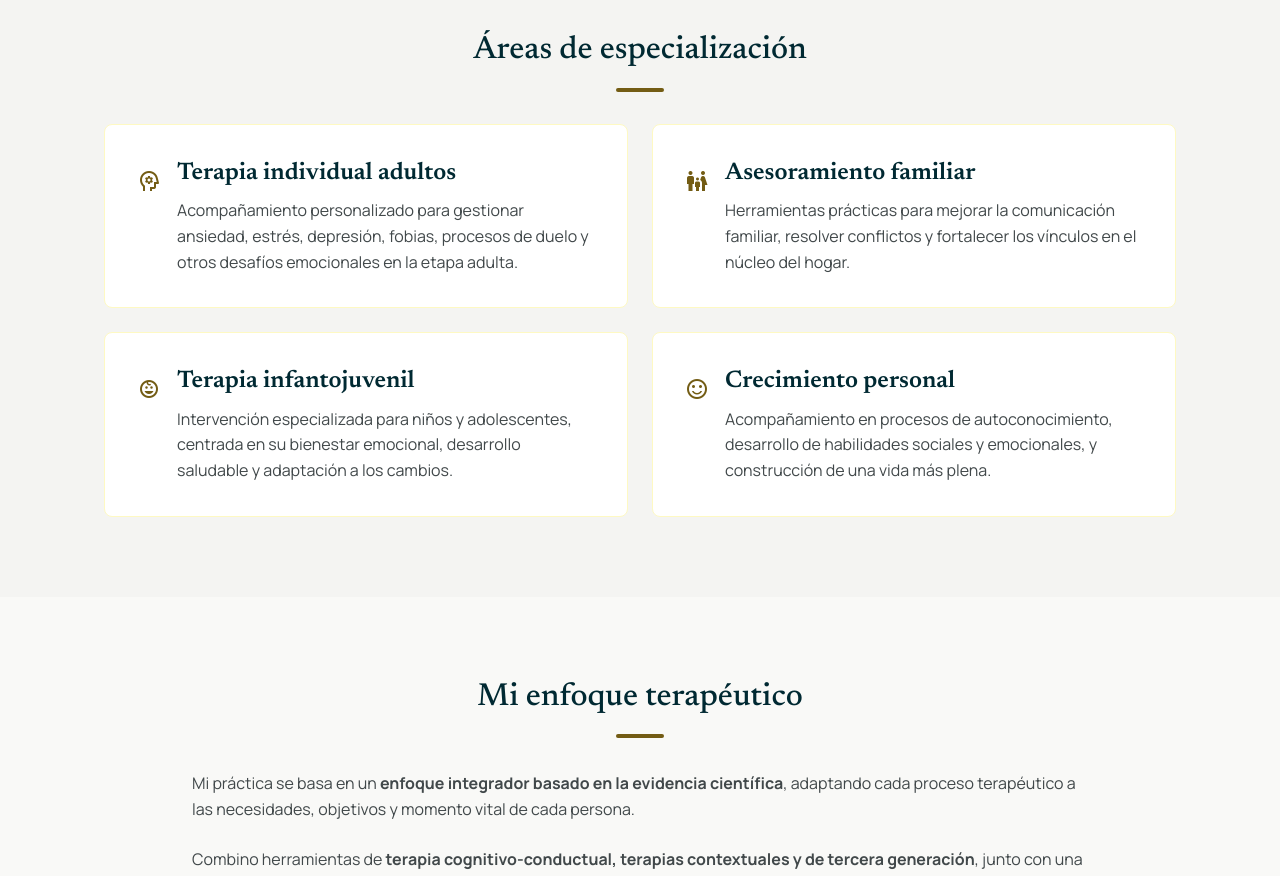
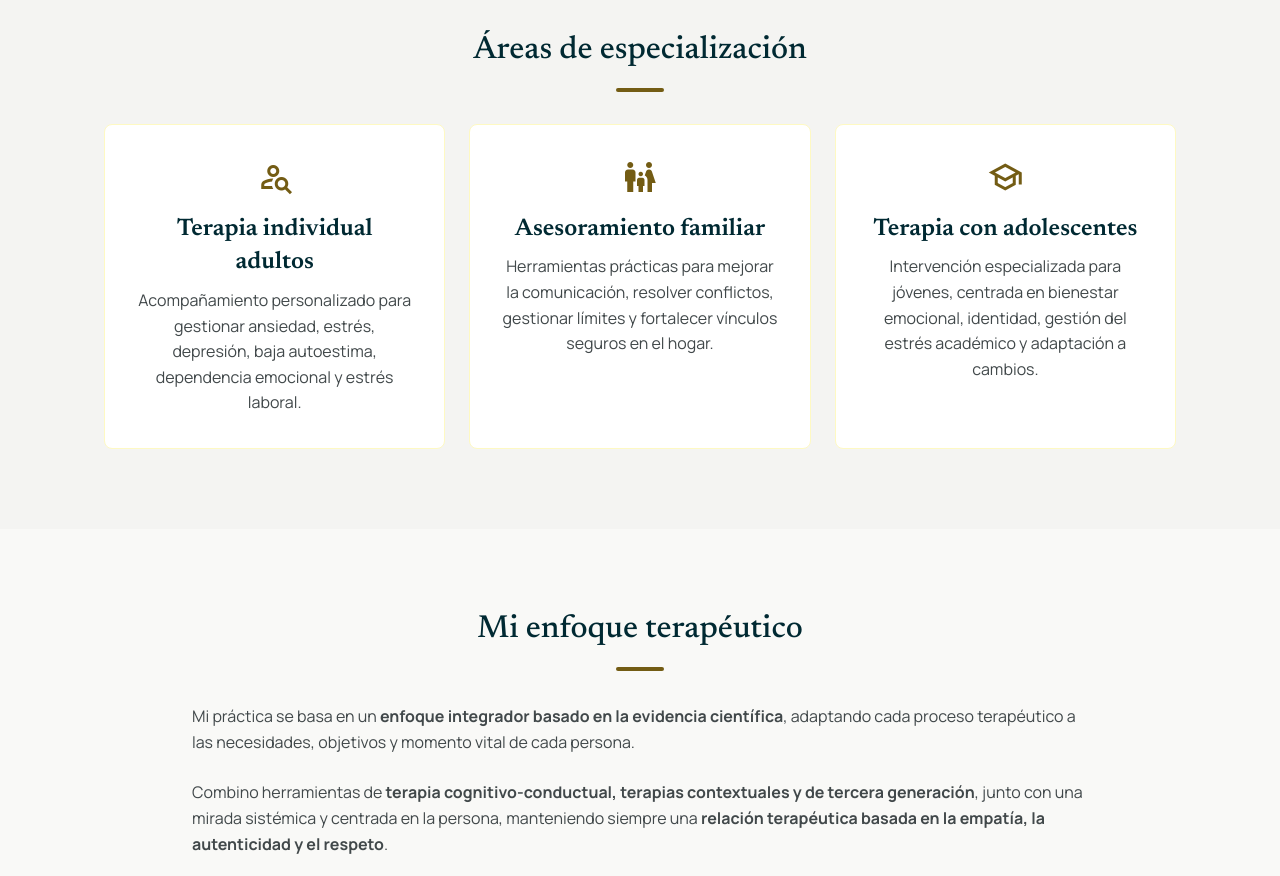
Before and after one commit to pabloalberdi2000/claudia-Psicologia, a Next.js app: page /sobre-mi in a window 1280 px wide. Shown: the part 920-1796 px from the top of the page. Built offline with nearby package versions, Linux system fonts and the light colour scheme.

Commit message:
feat/modificacioneshorario

```diff
--- a/src/app/contacto/page.tsx
+++ b/src/app/contacto/page.tsx
@@ -122,7 +122,7 @@ export default function Contacto() {
               </li>
               <li className="flex justify-between">
                 <span className="font-semibold">Horario laboral:</span>
-                <span>13:00 - 21:00</span>
+                <span>10:00 - 20:00</span>
               </li>
               <li className="flex justify-between">
                 <span className="font-semibold">Sábados:</span>
--- a/src/app/servicios/page.tsx
+++ b/src/app/servicios/page.tsx
@@ -38,7 +38,7 @@ export default function Servicios() {
         'Problemas de conducta en hijos',
         'Preparación para cambios familiares',
         'Separación y divorcio',
-        'Mala convivencia y enojo recurrente',
+        'Mala convivencia y enfado recurrente',
         'Creación de vínculos más seguros',
       ],
     },
--- a/src/app/sobre-mi/page.tsx
+++ b/src/app/sobre-mi/page.tsx
@@ -63,50 +63,38 @@ export default function SobreMi() {
             <h2 className="font-headline-md text-headline-md text-primary mb-4">Áreas de especialización</h2>
             <div className="w-12 h-1 bg-secondary mx-auto rounded-full"></div>
           </div>
-          <div className="grid grid-cols-1 md:grid-cols-2 gap-gutter">
+          <div className="grid grid-cols-1 md:grid-cols-3 gap-gutter">
             <div className="tonal-card p-stack-md rounded-xl">
-              <div className="flex items-start gap-4">
-                <span className="material-symbols-outlined text-secondary text-headline-sm flex-shrink-0 mt-2">psychology</span>
+              <div className="flex flex-col items-center text-center space-y-4">
+                <span className="material-symbols-outlined text-secondary text-4xl">person_search</span>
                 <div>
                   <h3 className="font-headline-sm text-headline-sm text-primary mb-2">Terapia individual adultos</h3>
                   <p className="text-on-surface-variant font-body-md">
-                    Acompañamiento personalizado para gestionar ansiedad, estrés, depresión, fobias, procesos de duelo y otros desafíos emocionales en la etapa adulta.
+                    Acompañamiento personalizado para gestionar ansiedad, estrés, depresión, baja autoestima, dependencia emocional y estrés laboral.
                   </p>
                 </div>
               </div>
             </div>
 
             <div className="tonal-card p-stack-md rounded-xl">
-              <div className="flex items-start gap-4">
-                <span className="material-symbols-outlined text-secondary text-headline-sm flex-shrink-0 mt-2">family_restroom</span>
+              <div className="flex flex-col items-center text-center space-y-4">
+                <span className="material-symbols-outlined text-secondary text-4xl">family_restroom</span>
                 <div>
                   <h3 className="font-headline-sm text-headline-sm text-primary mb-2">Asesoramiento familiar</h3>
                   <p className="text-on-surface-variant font-body-md">
-                    Herramientas prácticas para mejorar la comunicación familiar, resolver conflictos y fortalecer los vínculos en el núcleo del hogar.
+                    Herramientas prácticas para mejorar la comunicación, resolver conflictos, gestionar límites y fortalecer vínculos seguros en el hogar.
                   </p>
                 </div>
               </div>
             </div>
 
             <div className="tonal-card p-stack-md rounded-xl">
-              <div className="flex items-start gap-4">
-                <span className="material-symbols-outlined text-secondary text-headline-sm flex-shrink-0 mt-2">child_care</span>
+              <div className="flex flex-col items-center text-center space-y-4">
+                <span className="material-symbols-outlined text-secondary text-4xl">school</span>
                 <div>
-                  <h3 className="font-headline-sm text-headline-sm text-primary mb-2">Terapia infantojuvenil</h3>
+                  <h3 className="font-headline-sm text-headline-sm text-primary mb-2">Terapia con adolescentes</h3>
                   <p className="text-on-surface-variant font-body-md">
-                    Intervención especializada para niños y adolescentes, centrada en su bienestar emocional, desarrollo saludable y adaptación a los cambios.
-                  </p>
-                </div>
-              </div>
-            </div>
-
-            <div className="tonal-card p-stack-md rounded-xl">
-              <div className="flex items-start gap-4">
-                <span className="material-symbols-outlined text-secondary text-headline-sm flex-shrink-0 mt-2">sentiment_satisfied</span>
-                <div>
-                  <h3 className="font-headline-sm text-headline-sm text-primary mb-2">Crecimiento personal</h3>
-                  <p className="text-on-surface-variant font-body-md">
-                    Acompañamiento en procesos de autoconocimiento, desarrollo de habilidades sociales y emocionales, y construcción de una vida más plena.
+                    Intervención especializada para jóvenes, centrada en bienestar emocional, identidad, gestión del estrés académico y adaptación a cambios.
                   </p>
                 </div>
               </div>
```
